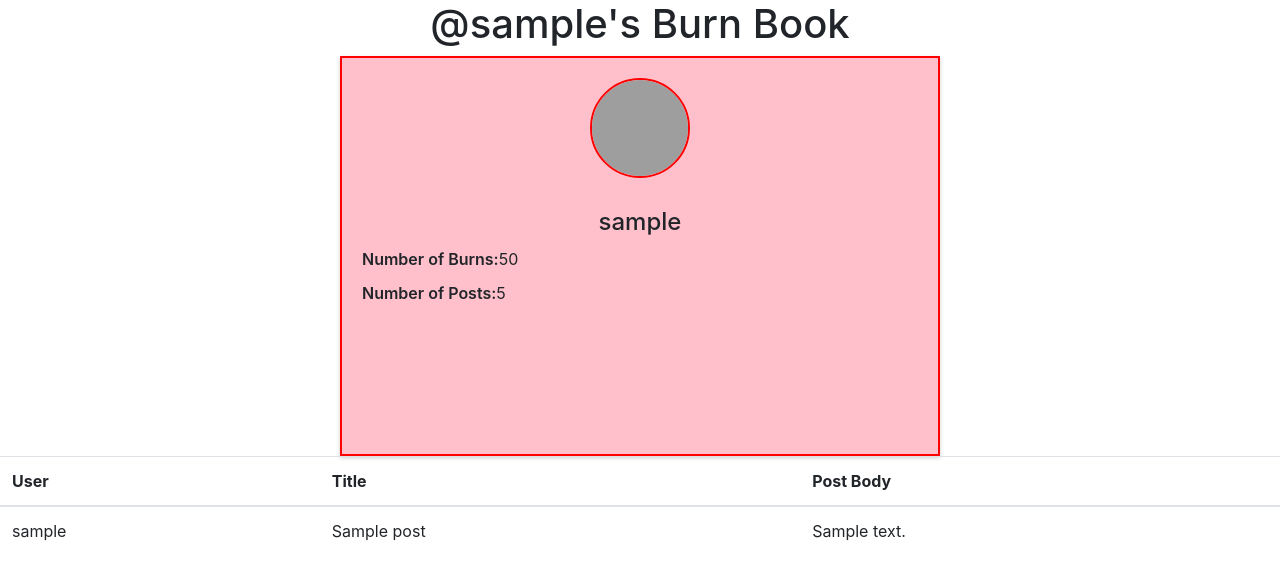
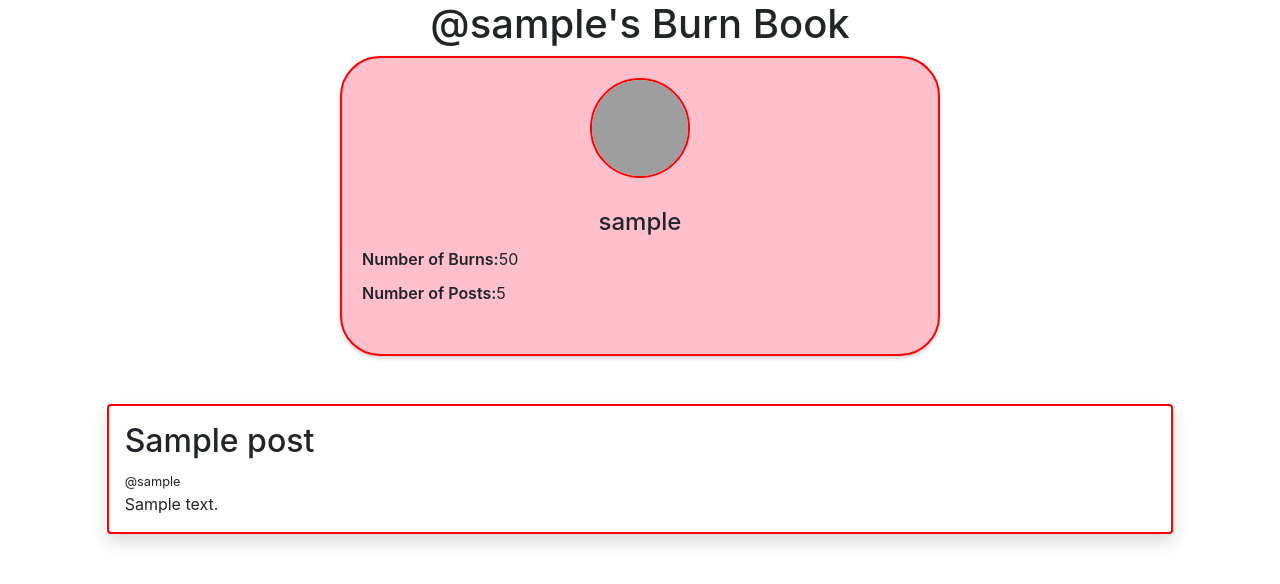
Before and after one commit to ptdeegan/burn-book-online, a Flask app: template templates/profile.html in a window 1280 px wide. Shown: the part 70-654 px from the top of the page. Run offline with Flask 3, Linux system fonts and the light colour scheme; tables that the repository leaves empty hold one stand-in row (values such as "Sample post"); the template is opened without the code that fills it: values that come from a table or form of the project are taken from there, most other values are stand-ins (such as "Sample title", 1, 10 or a date in 2020); grey boxes are pictures that could not be loaded.

Commit message:
profile edits

```diff
--- a/templates/profile.html
+++ b/templates/profile.html
@@ -8,13 +8,23 @@
     }
     .profile-container {
         max-width: 600px;
-        height: 400px;
+        height: 300px;
         margin: 0 auto;
         background-color: pink;
         border:2px solid red;
+        border-radius: 40px;
         padding: 20px;
         box-shadow: 0 2px 4px 0 rgba(0, 0, 0, 0.2);
     }
+
+    .post-container {
+        margin: 0 auto;
+        border:2px solid red;
+        border-radius: 40px;
+        padding: 20px;
+        box-shadow: 0 2px 4px 0 rgba(0, 0, 0, 0.2);
+    }
+
     .profile-image {
         text-align: center;
         margin-bottom: 30px;
@@ -67,26 +77,18 @@
                 </li>
             </ul>
         </div>
-        <div>
-            <table class="table">
-                <thead>
-                    <tr>
-                        <th>User</th>
-                        <th>Title</th>
-                        <th>Post Body</th>
-                    </tr>
-                </thead>
-                <tbody>
-                    {% for post in user_posts %}
-                    <tr>
-                        <td>{{ post.users.username }}</td>
-                        <td>{{ post.post_title }}</td>
-                        <td>{{ post.post_body }}</td>
-                    </tr>
-                    {% endfor %}
-                </tbody>
-            </table>
+    </br>
+</br>
+        {% for post in user_posts %}
+
+        <div class="shadow p-3 mb-5 bg-body rounded col-sm-10 post-container">
+            <h2 href="/posts/{{post.post_id}}">{{ post.post_title }}</h2>
+            <small>@{{ post.users.username }}</small><br/>
+            {{ post.post_body }}<br/>
+
         </div>
+
+        {% endfor %}
     </body>
     </html>
 {% endblock %}
```
Also changed, not shown: templates/index.html (+1 -19 lines).
